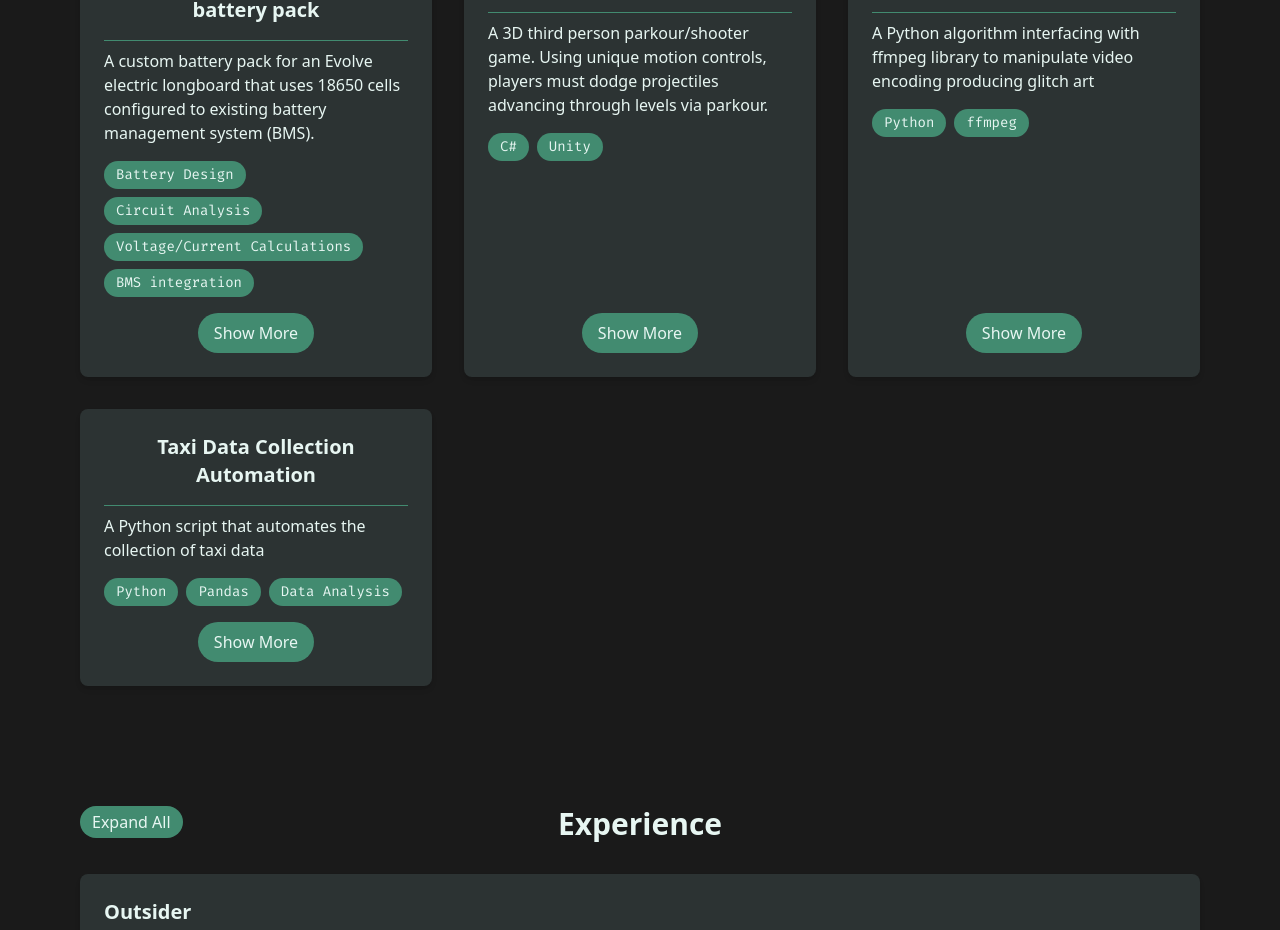
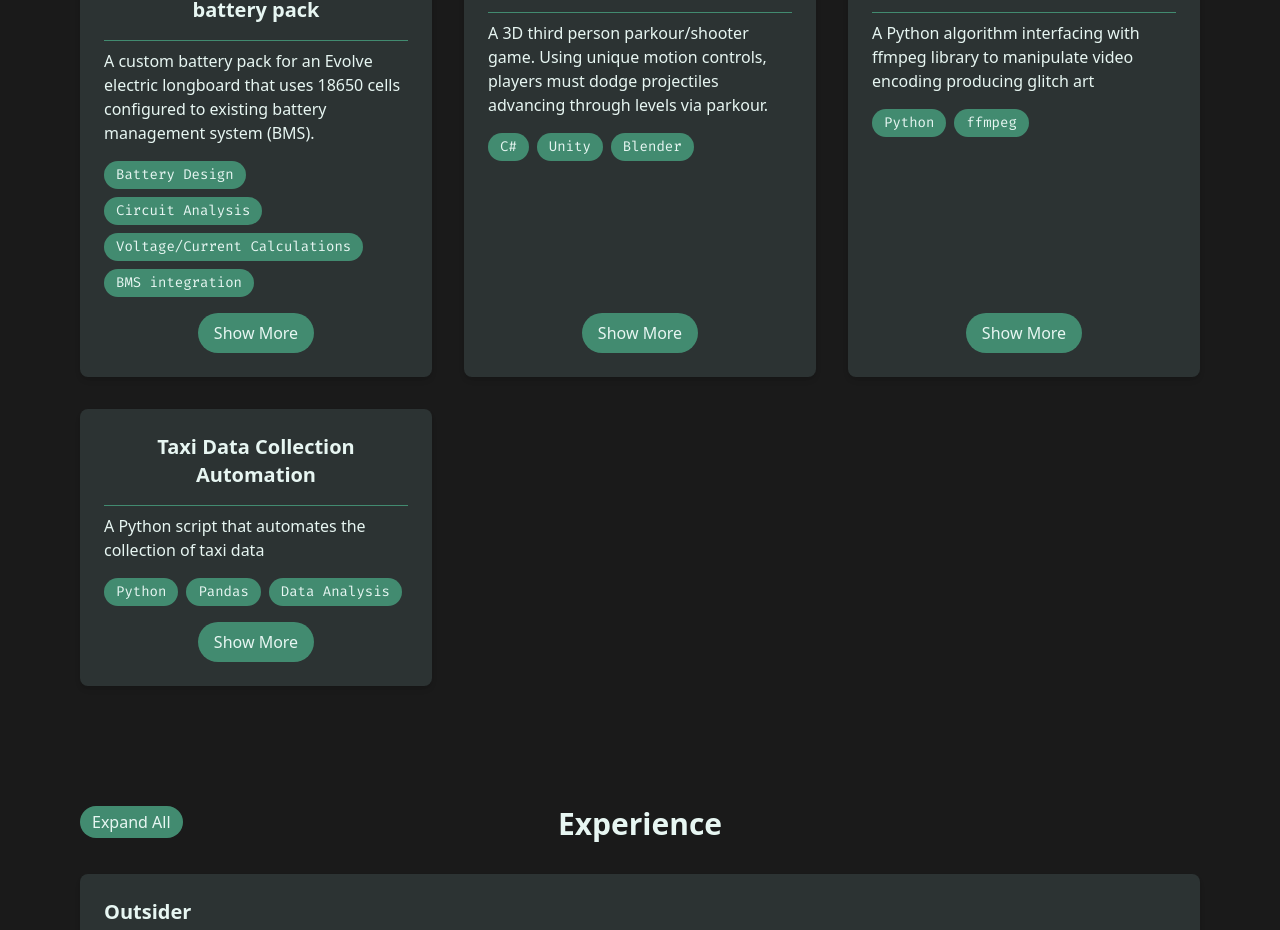
Before and after one commit to ZakMin11/personal-portfolio, a React (Vite) app: page / in a window 1280 px wide. Shown: the part 2094-3024 px from the top of the page. Built offline with nearby package versions, Linux system fonts and the light colour scheme.

Commit message:
added icon, updated Nonja Cube project description

```diff
--- a/index.html
+++ b/index.html
@@ -9,9 +9,12 @@
     <link href="https://fonts.googleapis.com/css2?family=Fira+Code&display=swap" rel="stylesheet">
     <link rel="preconnect" href="https://fonts.googleapis.com">
     <link rel="preconnect" href="https://fonts.gstatic.com" crossorigin>
+
     <link href="https://fonts.googleapis.com/css2?family=Manrope:wght@200..800&display=swap" rel="stylesheet">
 
     <meta name="description" content="Personal portfolio showcasing projects and work experience" />
+    <link rel="icon" href="/z.svg" type="image/svg+xml" />
+
   </head>
   <body>
     <div id="root"></div>
--- a/src/data/projects.js
+++ b/src/data/projects.js
@@ -83,7 +83,8 @@ const projects = [
       title: "Ninja Cube",
       type: ["Software"],
       description: "A 3D third person parkour/shooter game. Using unique motion controls, players must dodge projectiles advancing through levels via parkour.",
-      technologies: ["C#", "Unity"],
+      detailedDescription: "Project from one week coding competition at the end of Illinois Institute of Technology Summer Coding Camp which finished as the runner up. The game is a 3D third-person parkour/shooter game. Using unique motion controls, players must dodge projectiles while advancing through levels via parkour. The game was developed in Unity using C# and features a variety of levels, each with its own unique challenges and obstacles. Each level was designed in Blender. The game also includes a scoring system that rewards players for completing levels quickly and efficiently.",
+      technologies: ["C#", "Unity", "Blender"],
       link: "",
       images: [NC1, NC2],
       videoLink: ""
```
Also changed, not shown: public/z.svg (added).
